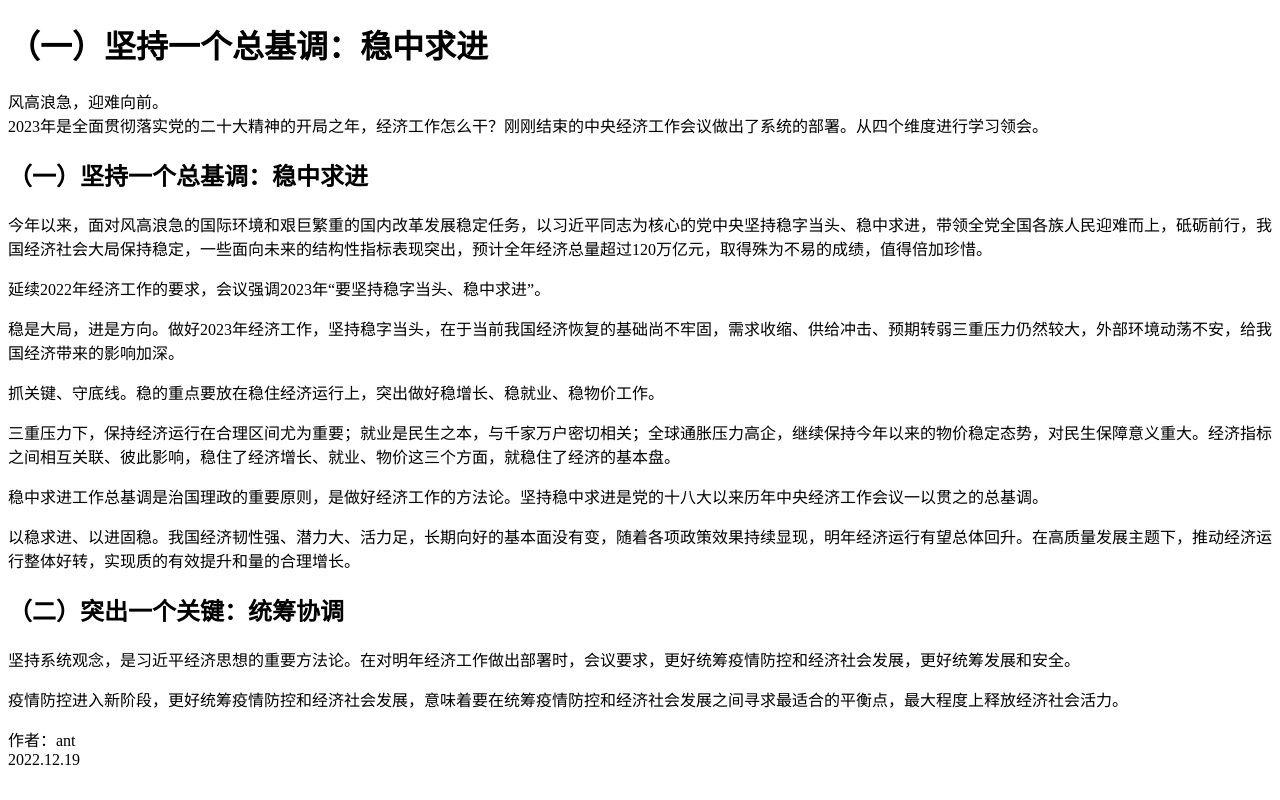
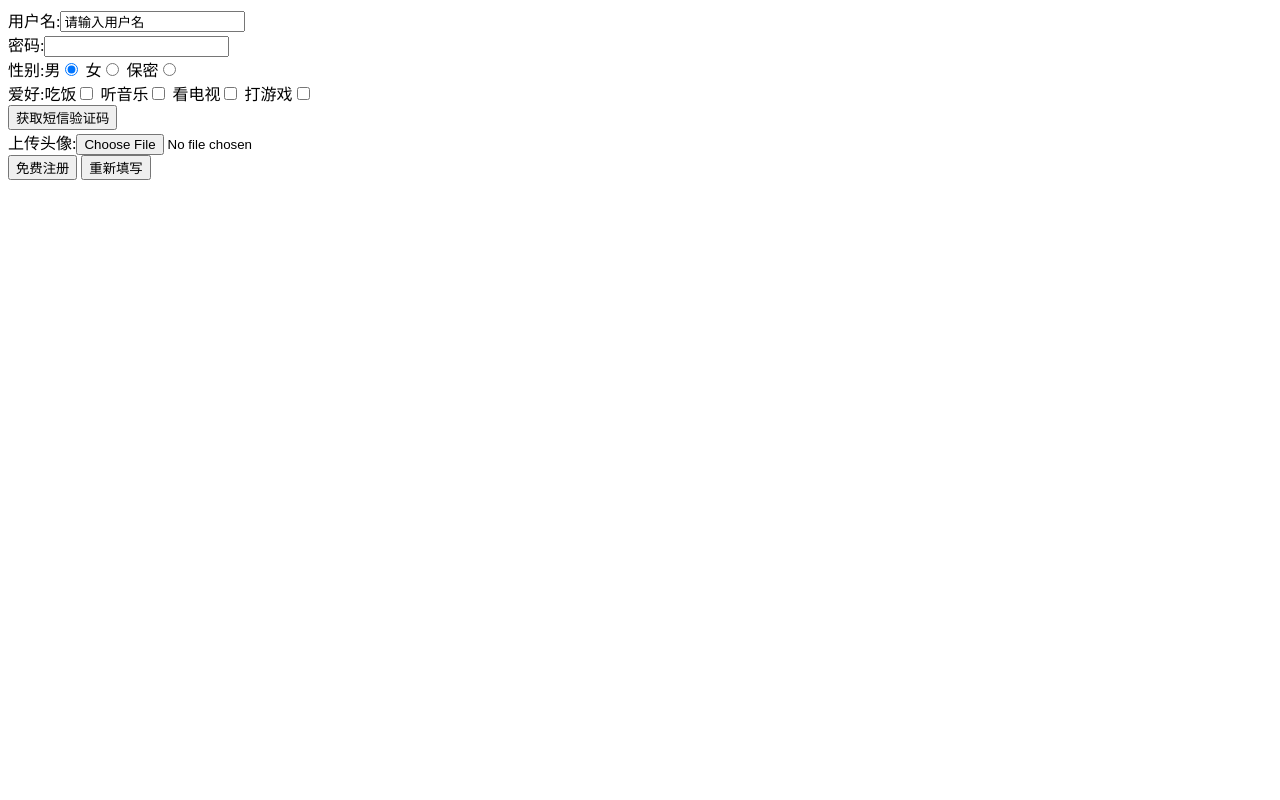
Before and after one commit to 2222zzz/2222zzz.github.io, a plain HTML site: page index.html in a window 1280 px wide. Drawn offline with Linux system fonts and the light colour scheme.

Commit message:
Update index.html

```diff
--- a/index.html
+++ b/index.html
@@ -1,5 +1,5 @@
 <!DOCTYPE html>
-<html lang="zh-CN">
+<html lang="en">
 <head>
     <meta charset="UTF-8">
     <meta http-equiv="X-UA-Compatible" content="IE=edge">
@@ -7,21 +7,28 @@
     <title>Document</title>
 </head>
 <body>
-    <h1>（一）坚持一个总基调：稳中求进</h1>
-    风高浪急，迎难向前。<br />
-    2023年是全面贯彻落实党的二十大精神的开局之年，经济工作怎么干？刚刚结束的中央经济工作会议做出了系统的部署。从四个维度进行学习领会。
-    <h2>（一）坚持一个总基调：稳中求进</h2>
-    <p>今年以来，面对风高浪急的国际环境和艰巨繁重的国内改革发展稳定任务，以习近平同志为核心的党中央坚持稳字当头、稳中求进，带领全党全国各族人民迎难而上，砥砺前行，我国经济社会大局保持稳定，一些面向未来的结构性指标表现突出，预计全年经济总量超过120万亿元，取得殊为不易的成绩，值得倍加珍惜。</p>
-    <p>延续2022年经济工作的要求，会议强调2023年“要坚持稳字当头、稳中求进”。</p>
-    <p>稳是大局，进是方向。做好2023年经济工作，坚持稳字当头，在于当前我国经济恢复的基础尚不牢固，需求收缩、供给冲击、预期转弱三重压力仍然较大，外部环境动荡不安，给我国经济带来的影响加深。</p>
-    <p>抓关键、守底线。稳的重点要放在稳住经济运行上，突出做好稳增长、稳就业、稳物价工作。</p>
-    <p>三重压力下，保持经济运行在合理区间尤为重要；就业是民生之本，与千家万户密切相关；全球通胀压力高企，继续保持今年以来的物价稳定态势，对民生保障意义重大。经济指标之间相互关联、彼此影响，稳住了经济增长、就业、物价这三个方面，就稳住了经济的基本盘。</p>
-    <p>稳中求进工作总基调是治国理政的重要原则，是做好经济工作的方法论。坚持稳中求进是党的十八大以来历年中央经济工作会议一以贯之的总基调。</p>
-    <p>以稳求进、以进固稳。我国经济韧性强、潜力大、活力足，长期向好的基本面没有变，随着各项政策效果持续显现，明年经济运行有望总体回升。在高质量发展主题下，推动经济运行整体好转，实现质的有效提升和量的合理增长。</p>
-    <h2>（二）突出一个关键：统筹协调</h2>
-    <p>坚持系统观念，是习近平经济思想的重要方法论。在对明年经济工作做出部署时，会议要求，更好统筹疫情防控和经济社会发展，更好统筹发展和安全。</p>
-    <p>疫情防控进入新阶段，更好统筹疫情防控和经济社会发展，意味着要在统筹疫情防控和经济社会发展之间寻求最适合的平衡点，最大程度上释放经济社会活力。</p>
-    <p>作者：ant<br />
-         2022.12.19</p>
+    <form acion="xxx.php" method="get" name="name1">
+        <!-- text 文本框 -->
+        用户名:<input type="text" name="username" value="请输入用户名" /><br />
+        <!-- password 密码框 -->
+        密码:<input type="password" name="password" maxlength="6"/><br />
+        <!-- radio 单选 -->
+        <!-- checked 默认勾选 -->
+        性别:男<input type="radio" name="sex" value="男" checked="checked"/>
+        女<input type="radio" name="sex" value="女"/>
+        保密<input type="radio" name="sex" value="保密"/><br />
+        <!-- checkbox 复选框 -->
+        爱好:吃饭<input type="checkbox" name="hobby" value="吃饭"/>
+        听音乐<input type="checkbox" name="hobby" value="听音乐"/>
+        看电视<input type="checkbox" name="hobby" value="看电视"/>
+        打游戏<input type="checkbox" name="hobby" value="打游戏"/><br />
+        <!-- 普通按钮 -->
+        <input type="button" value="获取短信验证码" /><br />
+        上传头像:<input type="file" /><br />
+        <!-- 点击了提交按钮，可以把表单域form里面的元素值提交给后台服务器 -->
+        <input type="submit" value="免费注册"/>
+        <!-- 重置按钮，重新填写表单 -->
+        <input type="reset" value="重新填写" />
+    </form>
 </body>
 </html>
```
